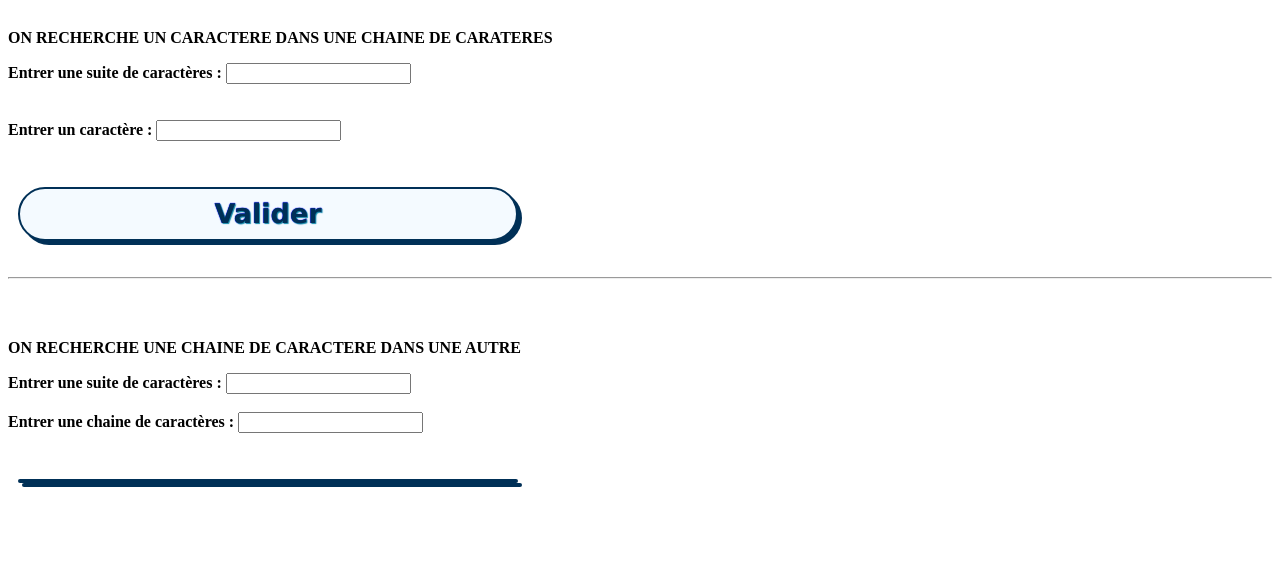
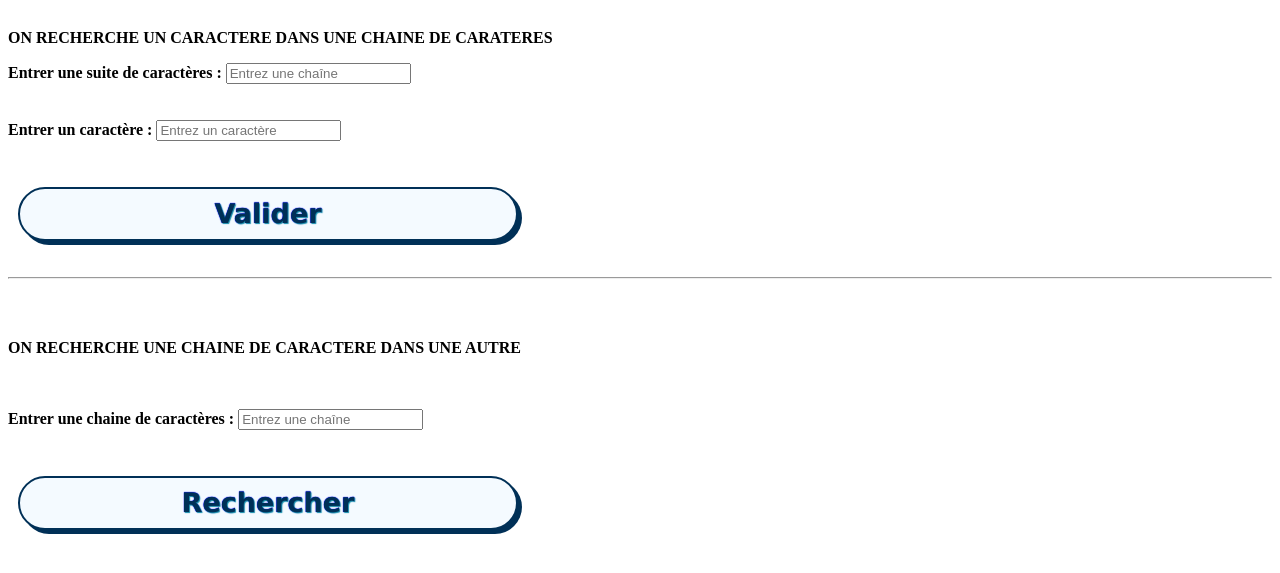
Before and after one commit to robertijqkfc/jofperz, a plain HTML site: page mission8/exo20.html in a window 1280 px wide. Shown: the part 49-622 px from the top of the page. Drawn offline with Linux system fonts and the light colour scheme.

Commit message:
Update exo20.html

```diff
--- a/mission8/exo20.html
+++ b/mission8/exo20.html
@@ -13,11 +13,11 @@
 <h1><b>Analyse de chaîne de caractères<p> </h1>
 
 <p>ON RECHERCHE UN CARACTERE DANS UNE CHAINE DE CARATERES</p>
-Entrer une suite de caractères : <input type="text" id="string">
+Entrer une suite de caractères : <input type="text" id="chaine1" placeholder="Entrez une chaîne">
 <br>
 <br>
 <br>
-Entrer un caractère :  <input type="text" id="caractere">
+Entrer un caractère :  <input type="text" id="caract" placeholder="Entrez un caractère">
 <br>
 <br>
 <br>
@@ -29,14 +29,14 @@ Entrer un caractère :  <input type="text" id="caractere">
 <br>
 <br>
 <p>ON RECHERCHE UNE CHAINE DE CARACTERE DANS UNE AUTRE</p>
-Entrer une suite de caractères : <input type="text" id="str">
+
 <br>
 <br>
-Entrer une chaine de  caractères :  <input type="text" id="string2">
+Entrer une chaine de  caractères :  <input type="text" id="chaine2" placeholder="Entrez une chaîne">
 <br>
 <br>
 <br>
-<button onclick="Rechercher"
+<button onclick="rechercher()">Rechercher</button>
 
 
 </body>
```
